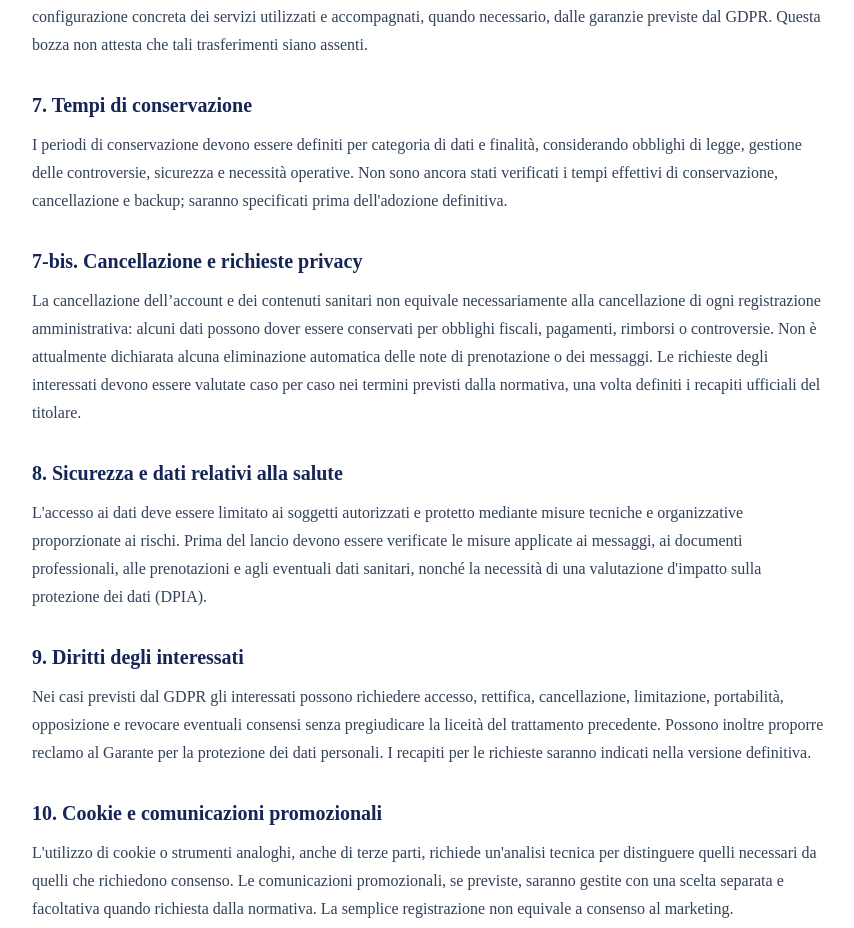
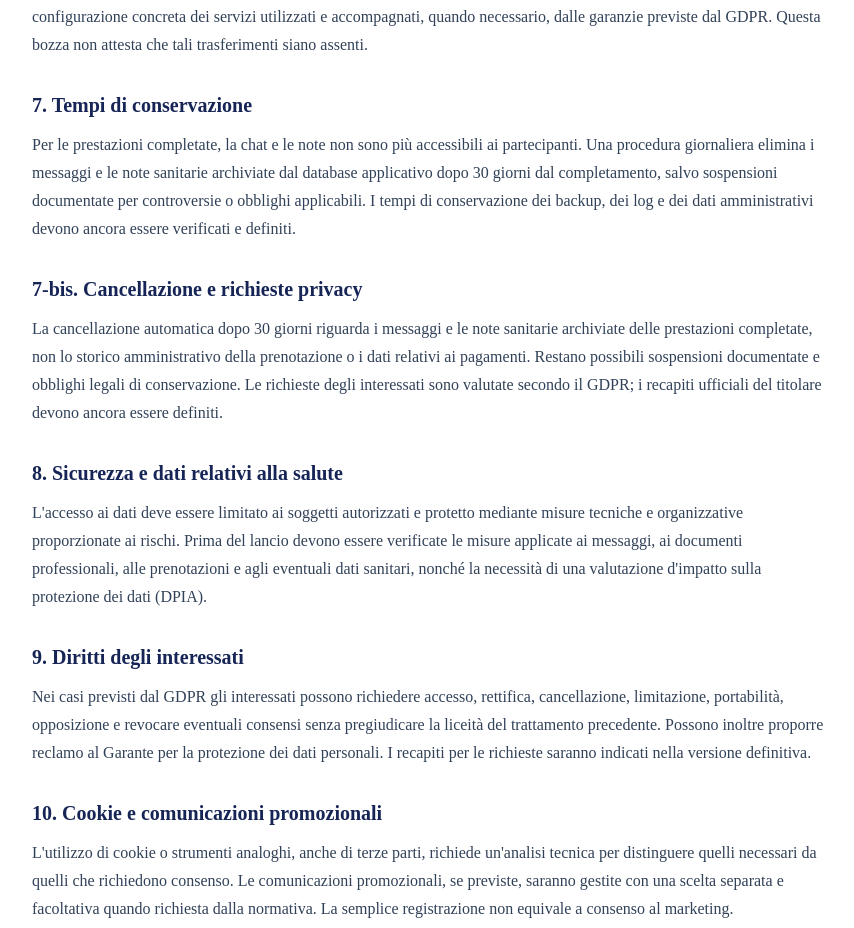
Before and after one commit to Francescogenovese9-oss/fg-home-care, a Next.js app: page /privacy in a window 1280 px wide. Shown: the part 1726-2654 px from the top of the page, without its empty margins (208-1062 px from the left). Built offline with nearby package versions, Linux system fonts and the light colour scheme.

Commit message:
Align privacy draft with implemented 30-day clinical retention

```diff
--- a/app/privacy/page.tsx
+++ b/app/privacy/page.tsx
@@ -10,8 +10,8 @@ const sections = [
   { title: "4. Professionisti e autonomia", text: "I professionisti possono trattare dati personali nell'ambito della prestazione resa. I rispettivi ruoli privacy (titolari autonomi, contitolari o responsabili, a seconda delle attività concrete) dovranno essere definiti sulla base dei flussi effettivi e degli accordi applicabili; non sono determinati automaticamente dalla sola presenza del professionista sulla piattaforma." },
   { title: "5. Fornitori e destinatari", text: "La piattaforma utilizza o prevede servizi tecnologici per autenticazione, archiviazione, hosting e pagamenti, inclusi Supabase, Vercel e Stripe. Prima della versione definitiva devono essere verificati i soggetti effettivamente coinvolti, i loro ruoli, gli accordi contrattuali e le categorie di destinatari. I dati sono comunicati ai professionisti solo nella misura necessaria alla gestione delle richieste e delle prestazioni." },
   { title: "6. Trasferimenti internazionali", text: "Eventuali trasferimenti di dati personali al di fuori dello Spazio economico europeo dovranno essere verificati in base alla configurazione concreta dei servizi utilizzati e accompagnati, quando necessario, dalle garanzie previste dal GDPR. Questa bozza non attesta che tali trasferimenti siano assenti." },
-  { title: "7. Tempi di conservazione", text: "I periodi di conservazione devono essere definiti per categoria di dati e finalità, considerando obblighi di legge, gestione delle controversie, sicurezza e necessità operative. Non sono ancora stati verificati i tempi effettivi di conservazione, cancellazione e backup; saranno specificati prima dell'adozione definitiva." },
-  { title: "7-bis. Cancellazione e richieste privacy", text: "La cancellazione dell’account e dei contenuti sanitari non equivale necessariamente alla cancellazione di ogni registrazione amministrativa: alcuni dati possono dover essere conservati per obblighi fiscali, pagamenti, rimborsi o controversie. Non è attualmente dichiarata alcuna eliminazione automatica delle note di prenotazione o dei messaggi. Le richieste degli interessati devono essere valutate caso per caso nei termini previsti dalla normativa, una volta definiti i recapiti ufficiali del titolare." },
+  { title: "7. Tempi di conservazione", text: "Per le prestazioni completate, la chat e le note non sono più accessibili ai partecipanti. Una procedura giornaliera elimina i messaggi e le note sanitarie archiviate dal database applicativo dopo 30 giorni dal completamento, salvo sospensioni documentate per controversie o obblighi applicabili. I tempi di conservazione dei backup, dei log e dei dati amministrativi devono ancora essere verificati e definiti." },
+  { title: "7-bis. Cancellazione e richieste privacy", text: "La cancellazione automatica dopo 30 giorni riguarda i messaggi e le note sanitarie archiviate delle prestazioni completate, non lo storico amministrativo della prenotazione o i dati relativi ai pagamenti. Restano possibili sospensioni documentate e obblighi legali di conservazione. Le richieste degli interessati sono valutate secondo il GDPR; i recapiti ufficiali del titolare devono ancora essere definiti." },
   { title: "8. Sicurezza e dati relativi alla salute", text: "L'accesso ai dati deve essere limitato ai soggetti autorizzati e protetto mediante misure tecniche e organizzative proporzionate ai rischi. Prima del lancio devono essere verificate le misure applicate ai messaggi, ai documenti professionali, alle prenotazioni e agli eventuali dati sanitari, nonché la necessità di una valutazione d'impatto sulla protezione dei dati (DPIA)." },
   { title: "9. Diritti degli interessati", text: "Nei casi previsti dal GDPR gli interessati possono richiedere accesso, rettifica, cancellazione, limitazione, portabilità, opposizione e revocare eventuali consensi senza pregiudicare la liceità del trattamento precedente. Possono inoltre proporre reclamo al Garante per la protezione dei dati personali. I recapiti per le richieste saranno indicati nella versione definitiva." },
   { title: "10. Cookie e comunicazioni promozionali", text: "L'utilizzo di cookie o strumenti analoghi, anche di terze parti, richiede un'analisi tecnica per distinguere quelli necessari da quelli che richiedono consenso. Le comunicazioni promozionali, se previste, saranno gestite con una scelta separata e facoltativa quando richiesta dalla normativa. La semplice registrazione non equivale a consenso al marketing." },
```
